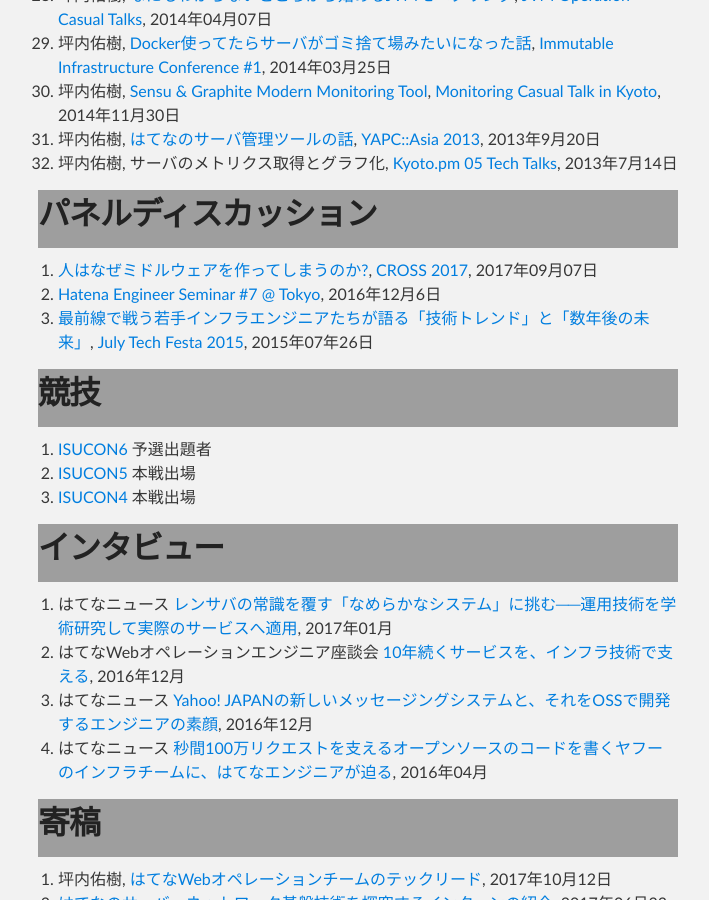
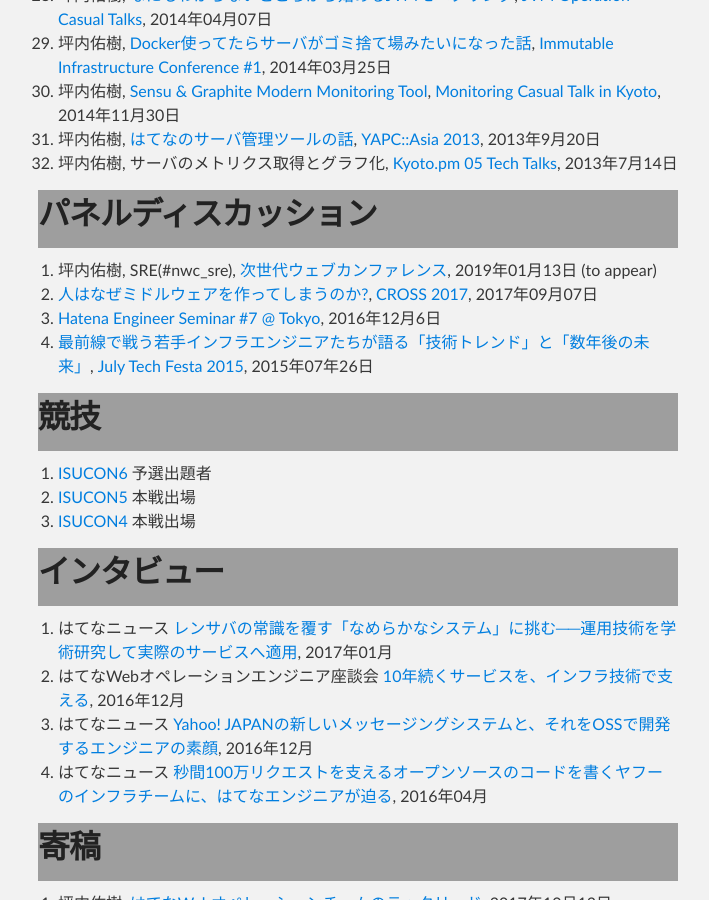
Before and after one commit to yuuki/yuuk.io, a Jekyll site: the page built from index.md, in a window 1280 px wide and 900 px high, scrolled down 4458 px. Shown: the whole window, without its empty margins (282-991 px from the left). Built offline with Jekyll 4.4.1, drawn with Linux system fonts in a browser that asks for light colours; nearby versions of some CDN libraries.

Commit message:
Sync README.md with index.md

```diff
--- a/index.md
+++ b/index.md
@@ -135,6 +135,7 @@
 
 ## パネルディスカッション
 
+1. 坪内佑樹, SRE(#nwc_sre), [次世代ウェブカンファレンス](https://nextwebconf.connpass.com/event/103056/), 2019年01月13日 (to appear)
 1. [人はなぜミドルウェアを作ってしまうのか?](http://2017.cross-party.com/program/x4), [CROSS 2017](http://2017.cross-party.com), 2017年09月07日
 1. [Hatena Engineer Seminar #7 @ Tokyo](https://hatena.connpass.com/event/45217/), 2016年12月6日
 1. [最前線で戦う若手インフラエンジニアたちが語る「技術トレンド」と「数年後の未来」](https://2015.techfesta.jp/p/program.html#tech_trend_and_future), [July Tech Festa 2015](https://2015.techfesta.jp), 2015年07年26日
```
